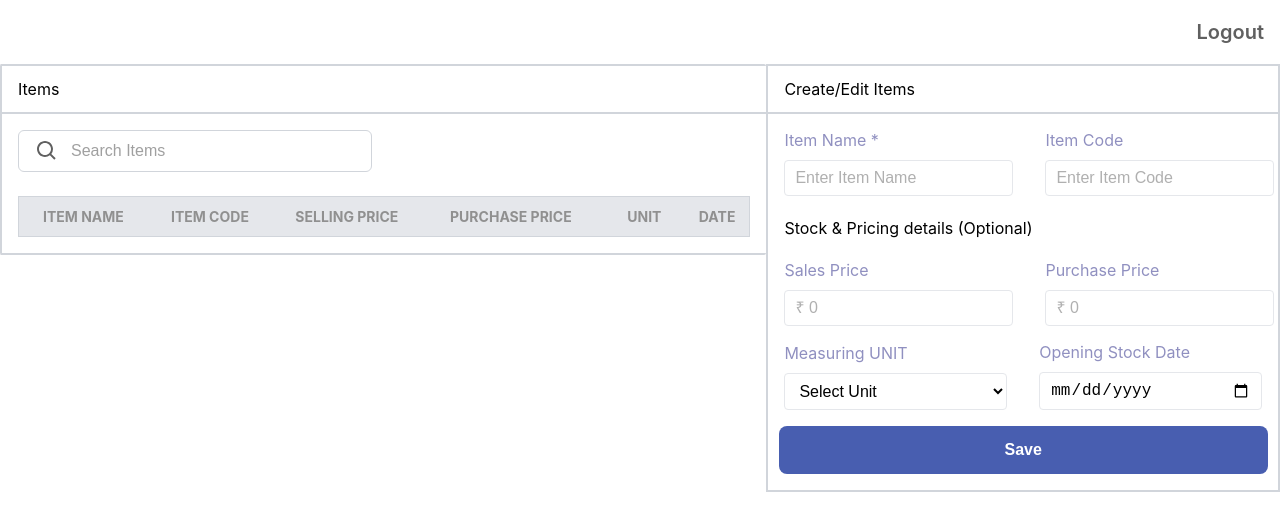
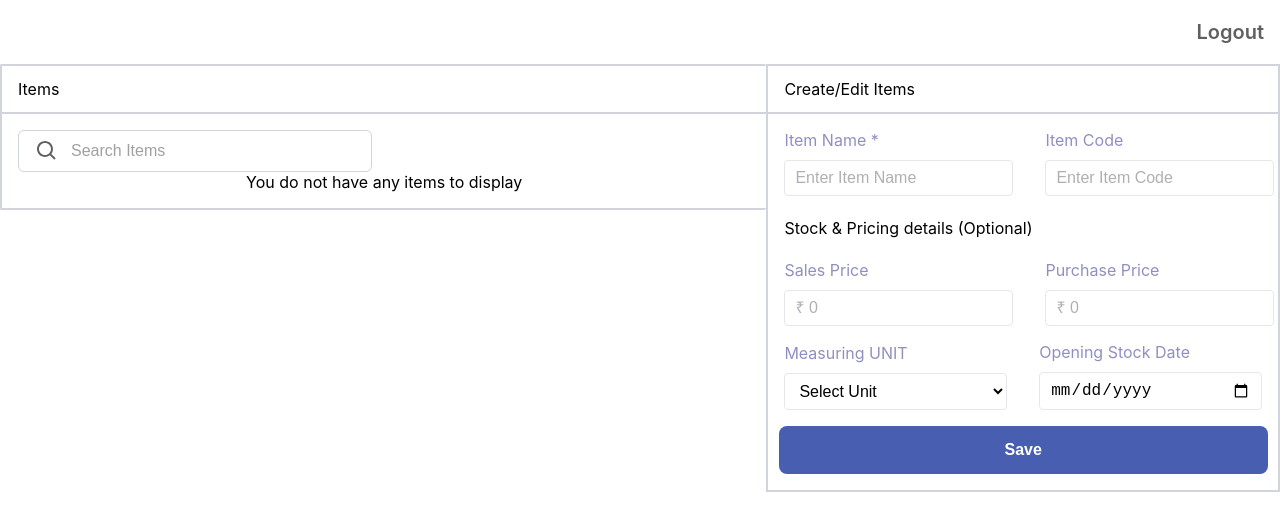
Before and after one commit to Yug34/mybillbook-assessment, a React (Create React App) app: page /items in a window 1280 px wide. Shown: the top 530 px of the page. Built offline with nearby package versions, Linux system fonts and the light colour scheme; sample sign-in values are in the browser's storage.

Commit message:
:sparkles: feat(ItemList): added conditional component

```diff
--- a/src/components/Items/ItemList/index.tsx
+++ b/src/components/Items/ItemList/index.tsx
@@ -72,6 +72,15 @@ const ItemList = () => {
                     />
                 </SearchBar>
 
+                {items.length === 0 ? (
+                    <div style={{
+                        width: '100%',
+                        display: 'flex',
+                        justifyContent: 'center'
+                    }}>
+                        You do not have any items to display
+                    </div>
+                ) : (
                     <ItemTable>
                         <thead>
                             <HeaderRow>
@@ -97,6 +106,8 @@ const ItemList = () => {
                             ))}
                         </tbody>
                     </ItemTable>
+                )}
+
             </SearchResultsContainer>
         </ListContainer>
     );
```
Lines whose indentation alone changed are shown as unchanged.
